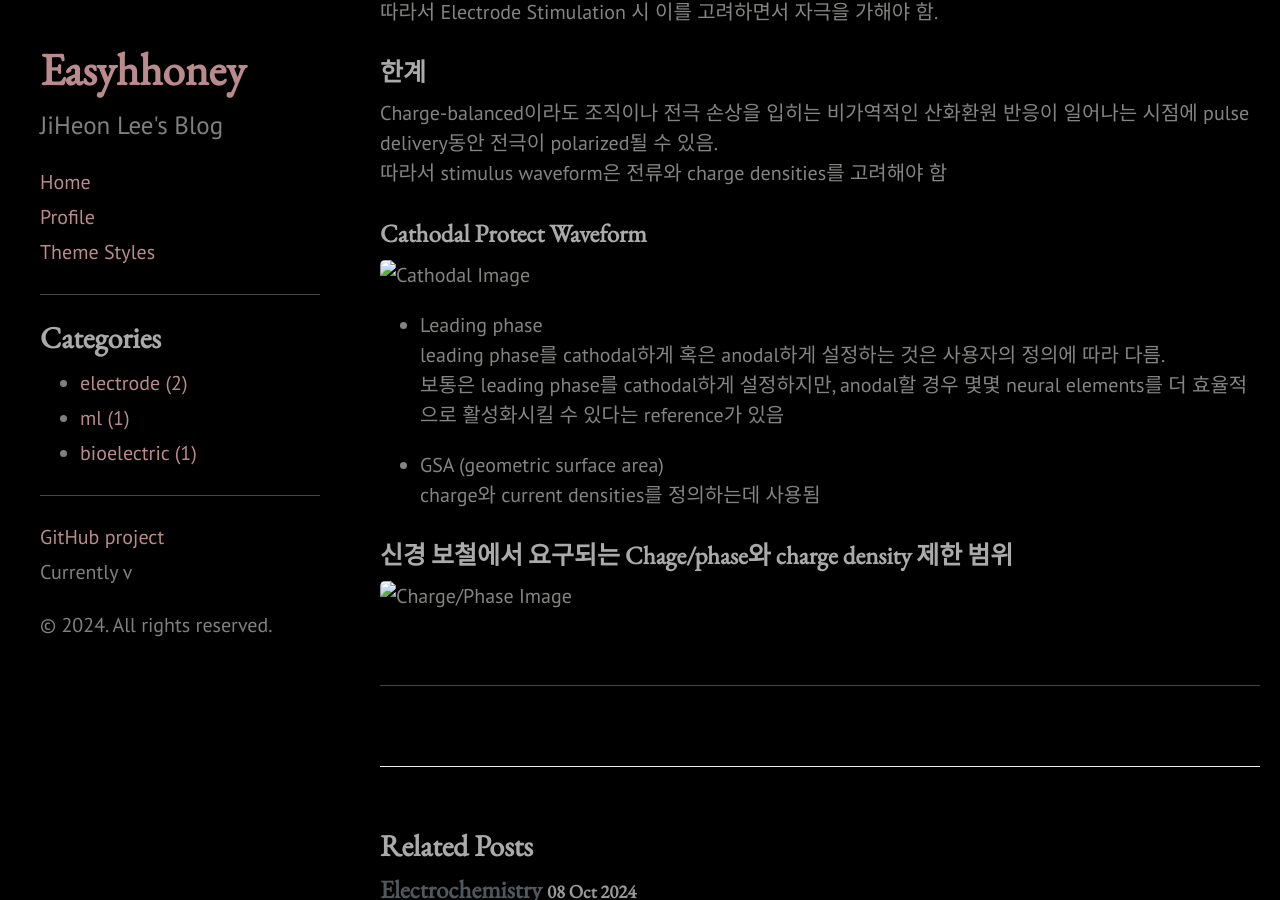
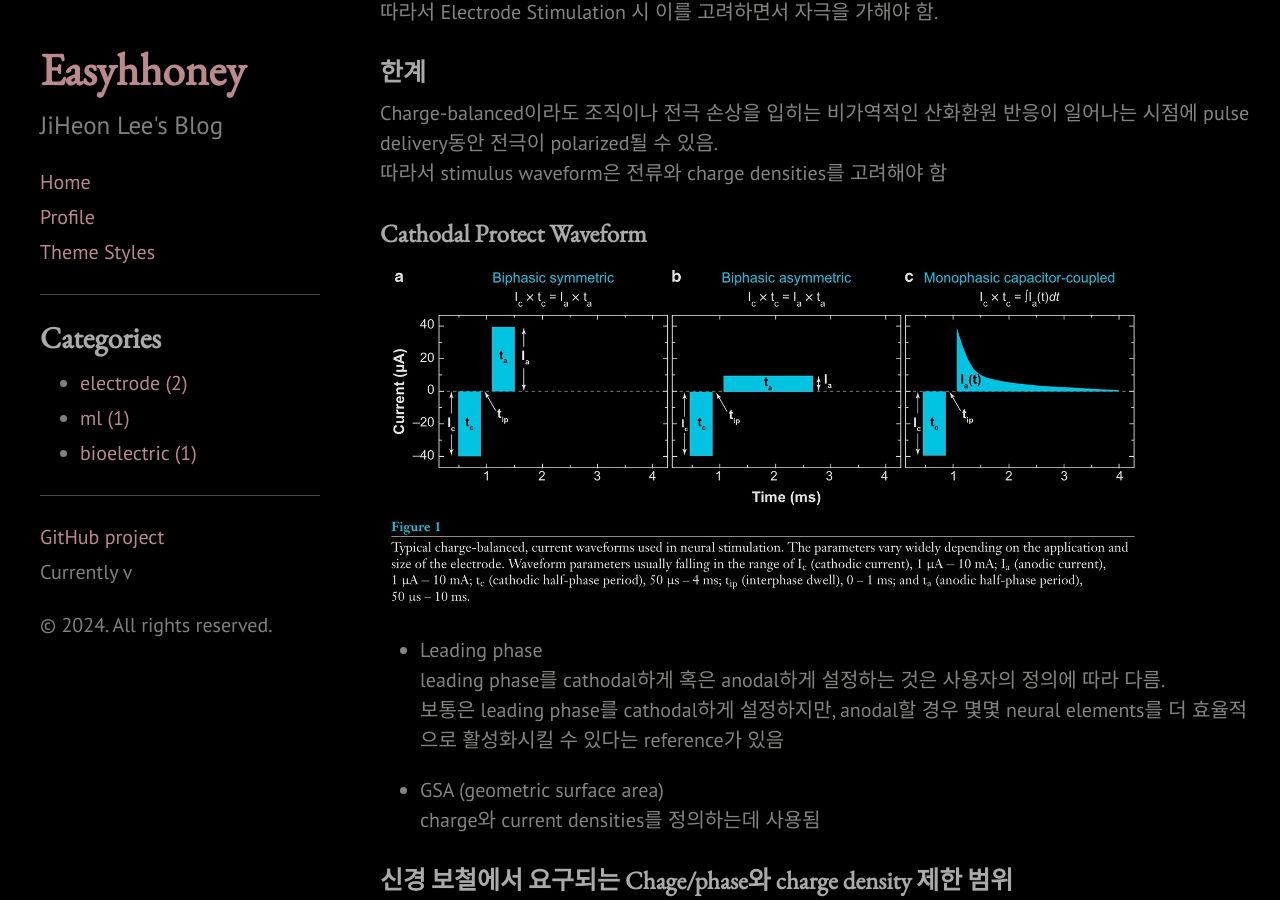
Before and after one commit to easyhhoney/easyhhoney.github.io, a Jekyll site: the page built from _posts/2024-10-07-1_Stimulation-electrode.md, in a window 1280 px wide and 900 px high, scrolled down 815 px. Built offline with Jekyll 4.4.1, drawn with Linux system fonts in a browser that asks for light colours.

Commit message:
이미지수정_2

```diff
--- a/_posts/2024-10-07-1_Stimulation-electrode.md
+++ b/_posts/2024-10-07-1_Stimulation-electrode.md
@@ -36,7 +36,7 @@ categories: electrode
 
 ### Cathodal Protect Waveform
 
-   ![Cathodal Image](_posts/image.png)
+   ![Cathodal Image]({{ site.baseurl }}/images/image.png)
 
    * Leading phase <br>
       leading phase를 cathodal하게 혹은 anodal하게 설정하는 것은 사용자의 정의에 따라 다름. <br>
@@ -48,6 +48,6 @@ categories: electrode
 
 
 ### 신경 보철에서 요구되는 Chage/phase와 charge density 제한 범위
-![Charge/Phase Image](_posts/image_2.jpeg) <br>
+![Charge/Phase Image]({{ site.baseurl }}/images/image_2.jpeg) <br>
 
 * * *
```
Also changed, not shown: images/image.png (renamed from _posts/image.png), images/image_2.jpeg (renamed from _posts/image_2.jpeg).
